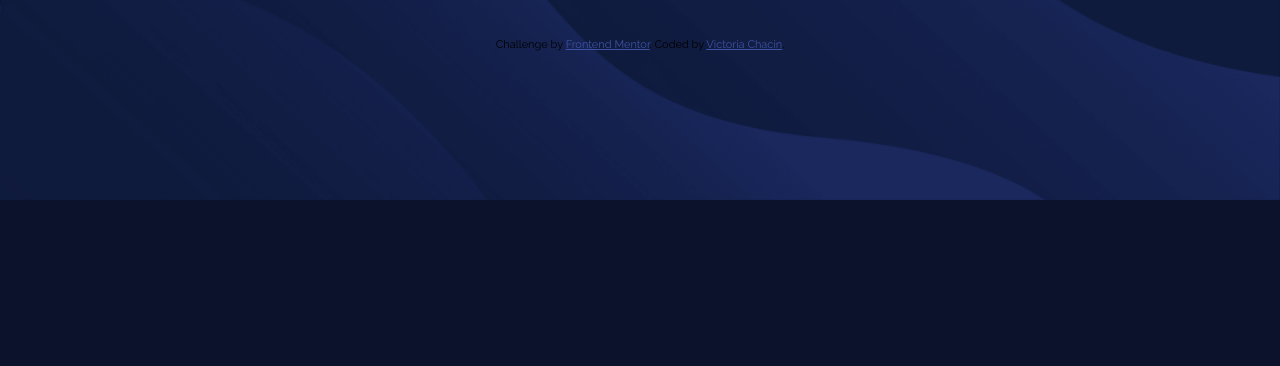
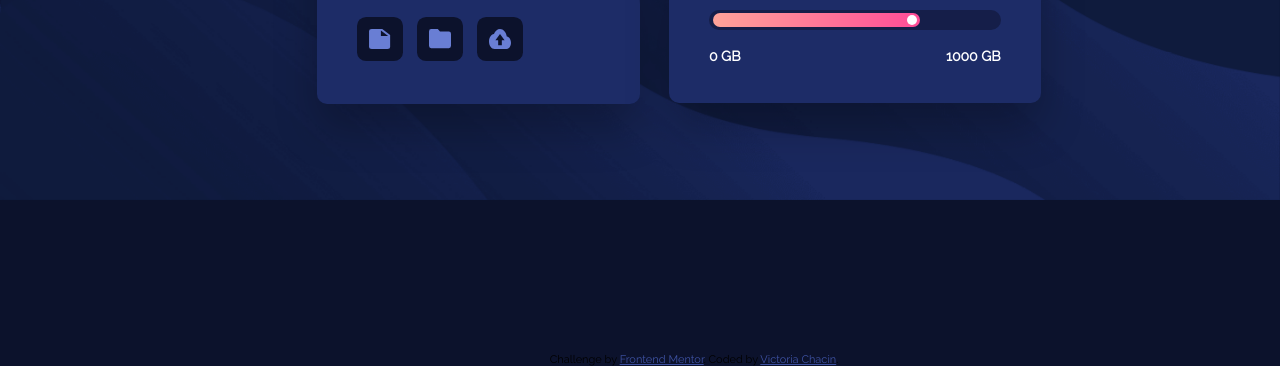
Before and after one commit to vchacin/Fylo-data-storage-component, a plain HTML site: page index.html in a window 1280 px wide. Shown: the part 600-966 px from the top of the page. Before the commit the page ends 800 px from the top, so only its background shows below. Drawn offline with Linux system fonts and the light colour scheme.

Commit message:
Update styles.css

```diff
--- a/css/styles.css
+++ b/css/styles.css
@@ -4,7 +4,8 @@
   height: 400px;
   background-color: hsl(229, 57%, 11%);
   text-align: center;
-  padding: 165px 100px 0 100px;
+  padding: 480px 100px 0 200px;
+  margin-right: 0px;
 }
 
 
```
